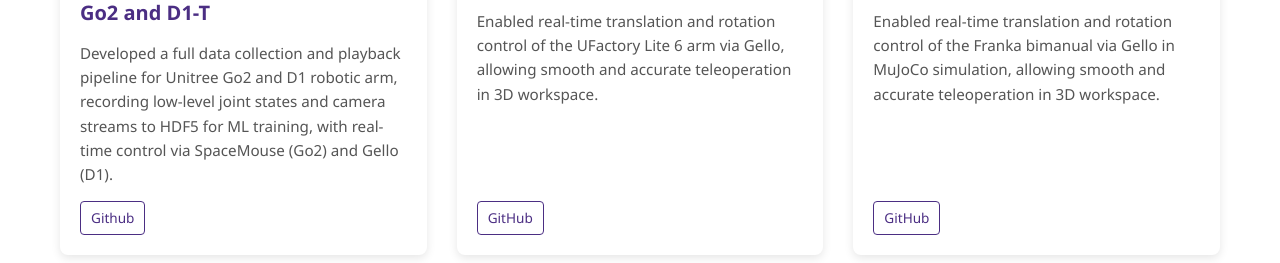
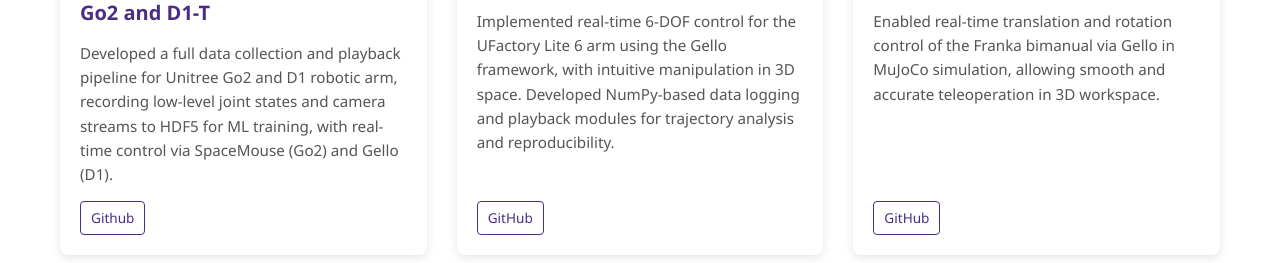
Before and after one commit to lbyng/lbyng.github.io, a plain HTML site: page index.html in a window 1280 px wide. Shown: the part 2414-2677 px from the top of the page. Drawn offline with Linux system fonts and the light colour scheme.

Commit message:
update Projects

```diff
--- a/index.html
+++ b/index.html
@@ -472,7 +472,7 @@
                     <div class="project-card-content">
                         <div class="project-card-title">UFactory Lite 6 Arm Control via Gello</div>
                         <div class="project-card-description">
-                            Enabled real-time translation and rotation control of the UFactory Lite 6 arm via Gello, allowing smooth and accurate teleoperation in 3D workspace.
+                            Implemented real-time 6-DOF control for the UFactory Lite 6 arm using the Gello framework, with intuitive manipulation in 3D space. Developed NumPy-based data logging and playback modules for trajectory analysis and reproducibility.
                         </div>
                         <div class="project-card-footer">
                             <div class="project-card-links">
```
